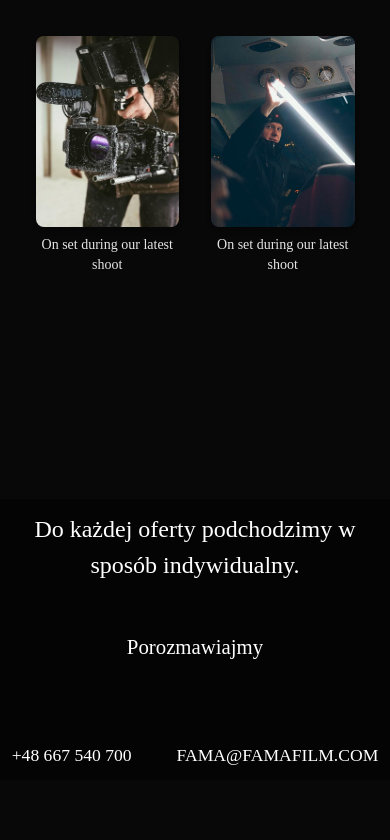
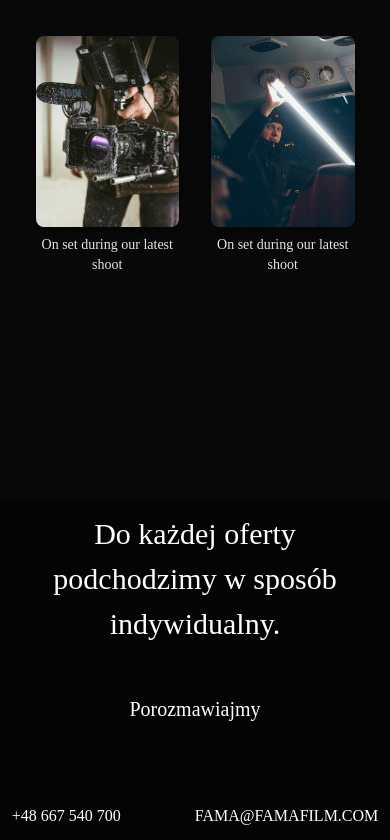
Before and after one commit to kkplak/FAMA, a React (Create React App) app: page /1/aboutus in a window 390 px wide. Shown: the part 2385-3225 px from the top of the page. Before the commit the page ends 3165 px from the top, so only its background shows below. Built offline with nearby package versions, Linux system fonts and the light colour scheme; a web font is replaced by a local one; what tailwindcss-filters would draw is missing.

Commit message:
font sizing adjustment

```diff
--- a/src/App.css
+++ b/src/App.css
@@ -39,7 +39,7 @@ body {
 }
 .home-p {
   margin-top: 4rem;
-  font-size: 1.3rem;
+  font-size: 16px;
 }
 
 .container,
@@ -93,7 +93,7 @@ body {
 }
 
 h1 {
-  font-size: 2.5rem;
+  font-size: 40px;
   margin-bottom: 1rem;
 }
 
@@ -233,7 +233,7 @@ h1 {
   padding: 0.5rem 1rem;
   border: none;
   cursor: pointer;
-  font-size: 1rem;
+
   border-radius: 5px;
   transition: background-color 0.3s ease;
 }
@@ -299,7 +299,7 @@ h1 {
   right: -2%;
   background: none;
   border: none;
-  font-size: 24px;
+
   cursor: pointer;
   color: #fff;
 }
@@ -331,11 +331,21 @@ h1 {
 
 @media only screen and (max-width: 980px) {
   .magic-text h1 {
-    font-size: 1.2rem;
+    font-size: 20px;
   }
+  h1 {
+    font-size: 30px;
+  }
+  .box-title {
+    font-size: 20px;
+  };
   .contact-box-container {
     display: block;
   }
+  .contact-text {
+    font-size: 20px;
+  }
+
   .box {
     max-width: unset;
     margin: 1rem;
@@ -358,12 +368,15 @@ h1 {
   }
   .home-p {
     margin-top: 3rem;
-    font-size: 1rem;
+    font-size: 16px
   }
   .magic-text h1{
     letter-spacing: 1px;
     padding: 0;
     margin: 0;
+  }
+  .contact-text a {
+    font-size: 16px;
   }
 
   /* .container,
@@ -373,13 +386,13 @@ h1 {
   } */
 
   .hero-title {
-    font-size: 2rem;
+    font-size: 30px;
   }
 }
 
 @media (max-width: 500px) {
   .magic-text h1 {
-    font-size: 1rem;
+    font-size: 16px;
   }
   .container, .container-home {
     padding: 1rem;
@@ -387,24 +400,10 @@ h1 {
   }
   .container-home
 {margin-bottom: 4rem;}
-.text-container h1 {
-  font-size: 1.5rem ;
-  padding: 0 2rem;
-}
-.contact-text h1 {
-  font-size: 1.5rem ;
-}
-.contact-text h2 {
-  font-size: 1.3rem ;
-}
-.contact-people a {
-  font-size: 1.1rem ;
-}
-.text-box h2 {
-  font-size: 1.1rem ;
-}
+
+
 .video-title {
-  font-size: 0.7rem ;
+
   text-align: left;
 }
 }
@@ -449,7 +448,7 @@ h1 {
 }
 
 .offer-title {
-  font-size: 18px;
+
   font-weight: bold;
   margin-bottom: 10px;
 }
@@ -515,7 +514,7 @@ h1 {
   margin: 2rem;
   color: white;
   background-color: black;
-  font-size: 2rem;
+
   z-index: 20;
 }
 
--- a/src/components/Box/Box.css
+++ b/src/components/Box/Box.css
@@ -27,7 +27,7 @@
 }
 
 .box-title {
-  font-size: 1.7rem;
+  font-size: 30px;
   font-weight: bold;
   margin-bottom: 8px;
   color: #fff;
@@ -56,10 +56,10 @@ display: none;
 
 
   .box-title {
-    font-size: 18px;
+
   }
 
   .box-description {
-    font-size: 14px;
+    /* font-size: 14px; */
   }
 }
--- a/src/components/ButtonBox/ButtonBox.css
+++ b/src/components/ButtonBox/ButtonBox.css
@@ -32,12 +32,12 @@
 }
 
 .button-box-title {
-  font-size: 18px;
+  /* font-size: 16px; */
   margin-bottom: 4px;
 }
 
 .button-box-description {
-  font-size: 14px;
+  /* font-size: 14px; */
   color: #666;
 }
 
--- a/src/components/Footer/Footer.css
+++ b/src/components/Footer/Footer.css
@@ -28,7 +28,7 @@
 }
 
 .contact-text {
-
+font-size: 30px;
   color: #fff;
   z-index: 15;
   width: max-content;
@@ -36,12 +36,12 @@
   text-align: center;
 }
 .contact-text h2 {
-  font-size: 1.8rem;
+
   padding-top: 2rem;
 }
 
 .contact-people {
-  font-size: 1.8rem;
+  font-size: 30px;
   margin-top: 5rem;
   display: flex;
   justify-content: space-between;
@@ -52,7 +52,7 @@
 }
 
 .people-name {
-  font-size: 1.2rem;
+  /* font-size: 1.2rem; */
   padding-bottom: 0.5rem;
 }
 
--- a/src/components/LanguageSwitcher/LanguageSwitcher.css
+++ b/src/components/LanguageSwitcher/LanguageSwitcher.css
@@ -6,7 +6,7 @@
 
 .language-text {
   cursor: pointer;
-  font-size: 1rem;
+  /* font-size: 1rem; */
   color: #ffffffa0; /* Default color */
   transition: color 0.3s ease; /* Smooth transition for color change */
 }
--- a/src/components/Slider/Slider.css
+++ b/src/components/Slider/Slider.css
@@ -50,14 +50,14 @@
   }
 
   .text-box h2 {
-    font-size: 1.5rem;
+    /* font-size: 1.5rem; */
     margin-bottom: 10px;
     color: white;
 
   }
 
   .text-box p {
-    font-size: 1rem;
+    /* font-size: 1rem; */
     color: #666;
   }
 
```
